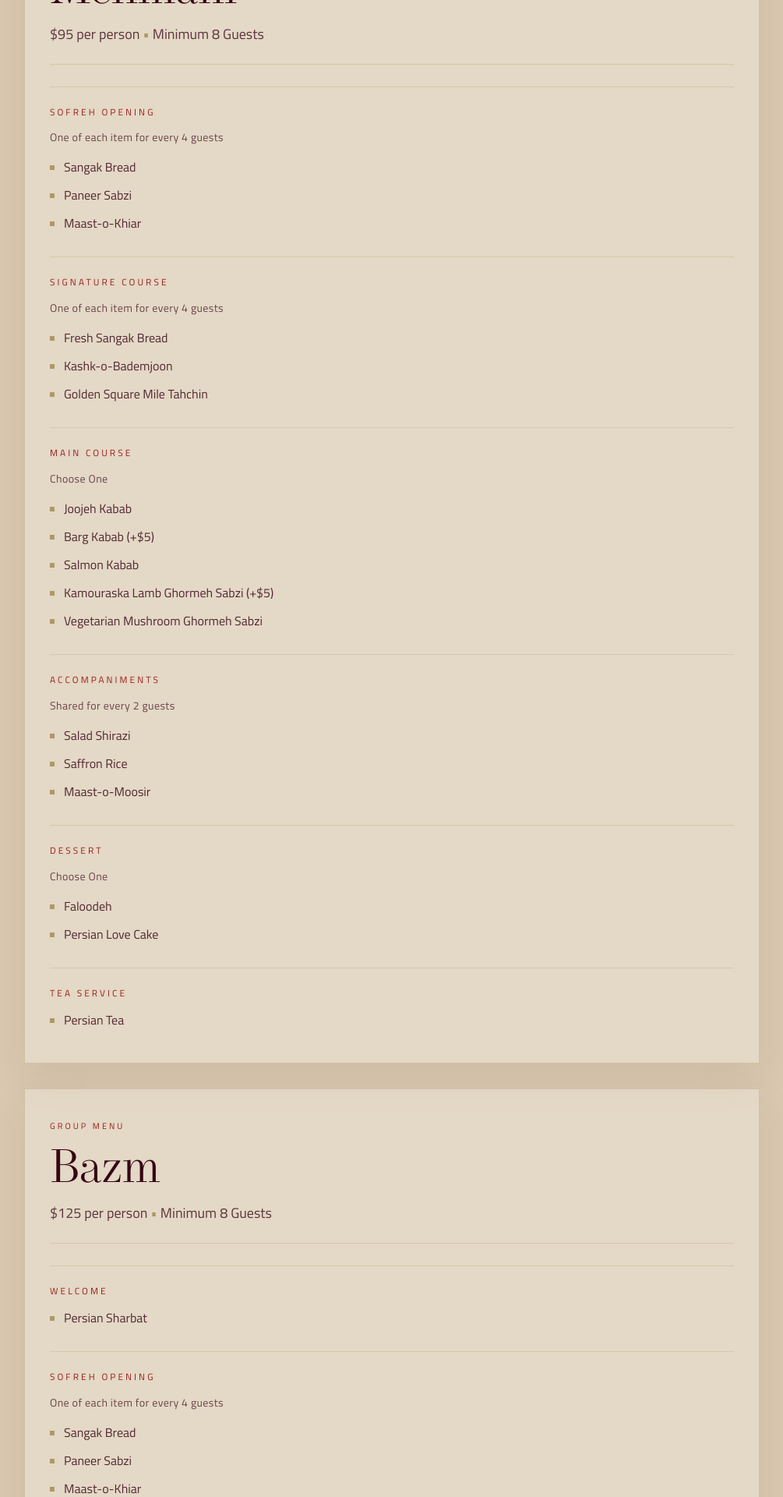
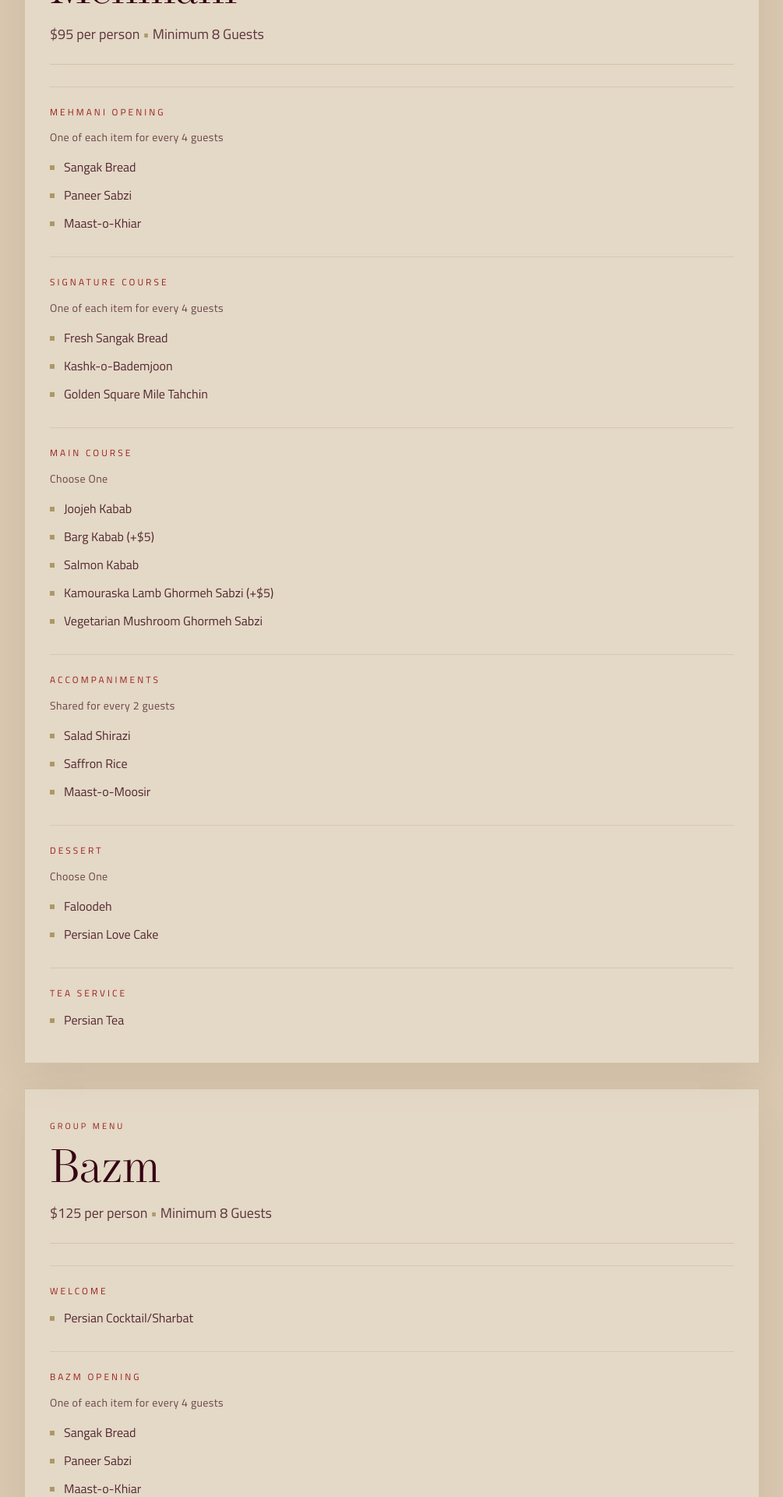
Before and after one commit to BOUS-Persian-Cuisine/website, a Next.js app: page /group-menu in a window 1280 px wide. Shown: the part 2000-3920 px from the top of the page at 78% size, without its empty margins (137-1142 px from the left). Built offline with nearby package versions, Linux system fonts and the light colour scheme.

Commit message:
adjustments

```diff
--- a/src/pages/group-menu.tsx
+++ b/src/pages/group-menu.tsx
@@ -106,7 +106,7 @@ const groupMenuCopy: Record<Language, GroupMenuCopy> = {
         minimum: "Minimum 8 Guests",
         courses: [
           {
-            title: "Sofreh Opening",
+            title: "Mehmani Opening",
             detail: "One of each item for every 4 guests",
             items: ["Sangak Bread", "Paneer Sabzi", "Maast-o-Khiar"],
           },
@@ -155,10 +155,10 @@ const groupMenuCopy: Record<Language, GroupMenuCopy> = {
         courses: [
           {
             title: "Welcome",
-            items: ["Persian Sharbat"],
+            items: ["Persian Cocktail/Sharbat"],
           },
           {
-            title: "Sofreh Opening",
+            title: "Bazm Opening",
             detail: "One of each item for every 4 guests",
             items: ["Sangak Bread", "Paneer Sabzi", "Maast-o-Khiar"],
           },
@@ -284,7 +284,7 @@ const groupMenuCopy: Record<Language, GroupMenuCopy> = {
         minimum: "Minimum 8 personnes",
         courses: [
           {
-            title: "Ouverture Sofreh",
+            title: "Ouverture Mehmani",
             detail: "Un de chaque item pour 4 personnes",
             items: ["Pain Sangak", "Paneer Sabzi", "Maast-o-Khiar"],
           },
@@ -336,7 +336,7 @@ const groupMenuCopy: Record<Language, GroupMenuCopy> = {
             items: ["Sharbat persan"],
           },
           {
-            title: "Ouverture Sofreh",
+            title: "Ouverture Bazm",
             detail: "Un de chaque item pour 4 personnes",
             items: ["Pain Sangak", "Paneer Sabzi", "Maast-o-Khiar"],
           },
```
